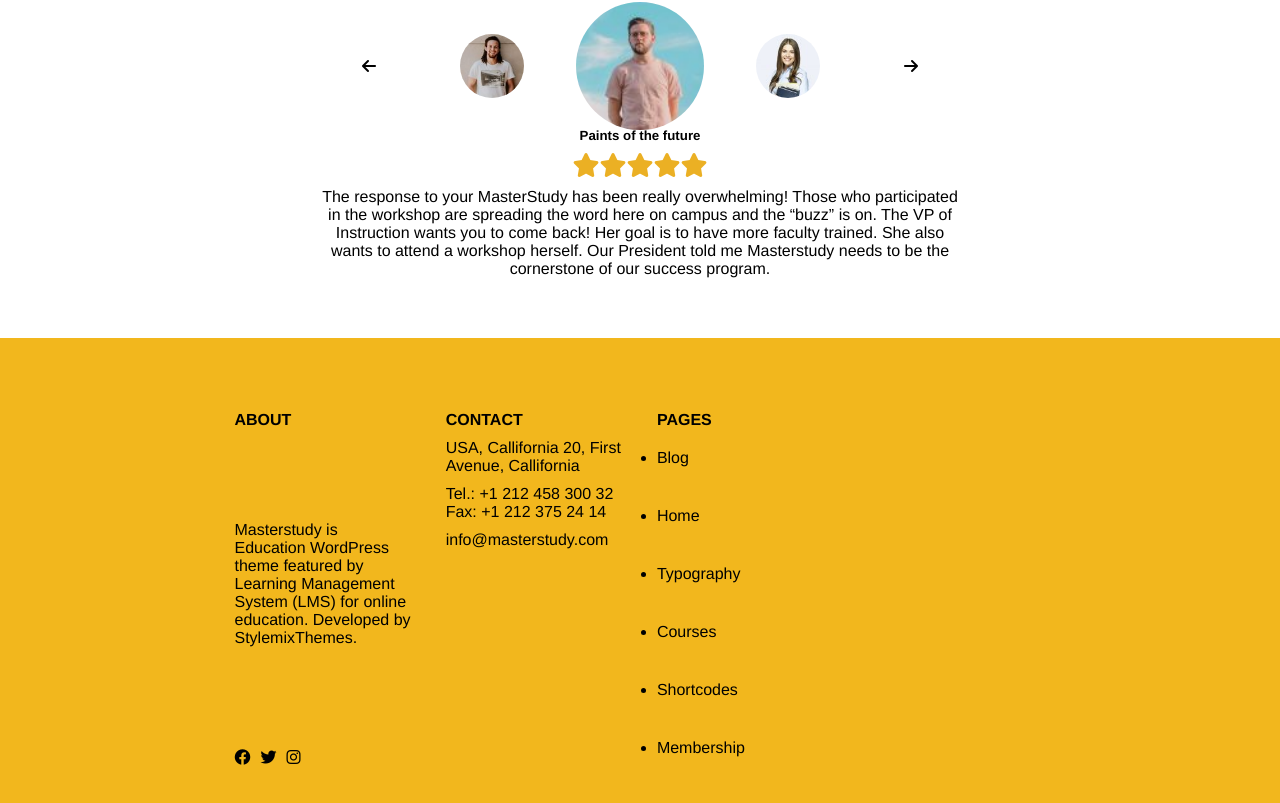
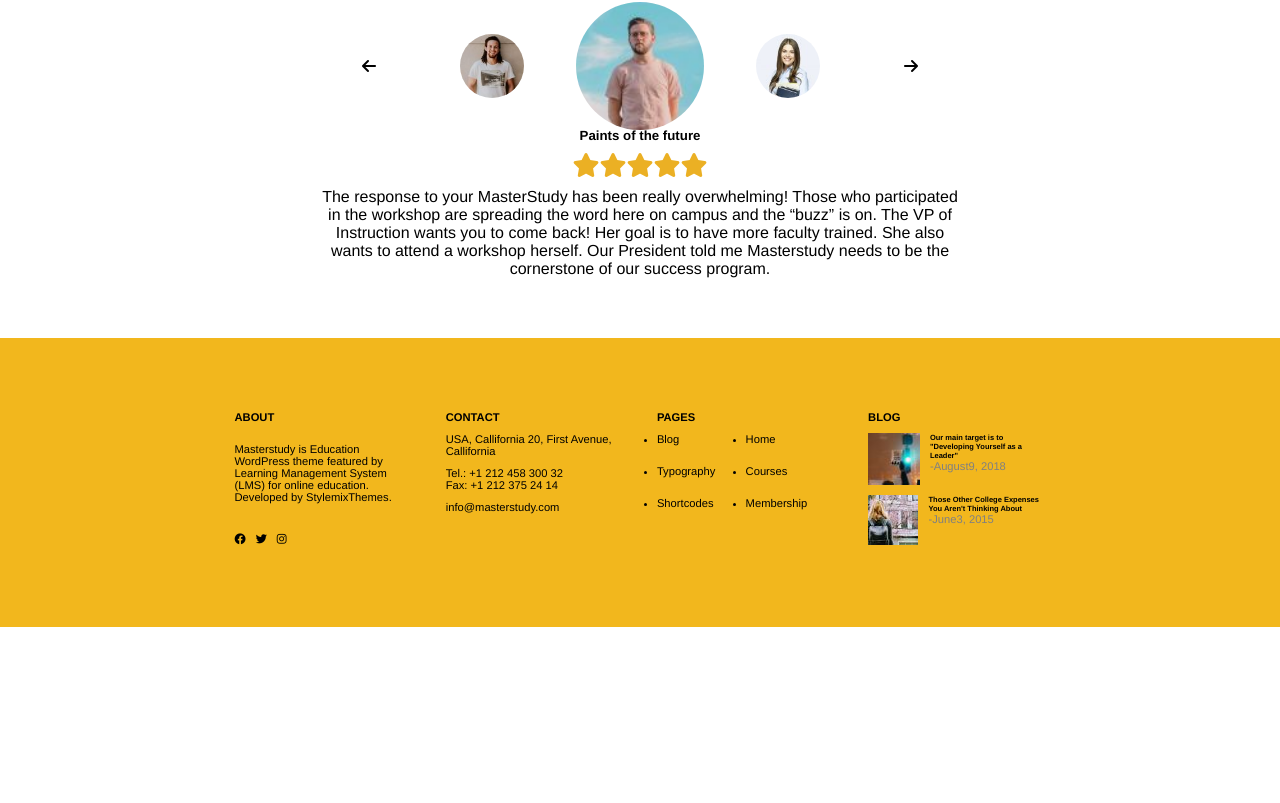
Before and after one commit to AndreaDeCeglia/proj-html-vuejs, a Vue app: page / in a window 1280 px wide. Shown: the part 3090-3893 px from the top of the page. After the commit the page ends 3717 px from the top, so only its background shows below. Built offline with nearby package versions, Linux system fonts and the light colour scheme.

Commit message:
footer done

```diff
--- a/src/components/BlogComp.vue
+++ b/src/components/BlogComp.vue
@@ -1,6 +1,14 @@
 <template>
   <div id="blog" class="flex-row">
     <img :src="require(`./../assets/img/${blogObj.image}`)" alt="">
+    <div class="margin-left10">
+        <h6>
+            {{ blogObj.title }}
+        </h6>
+        <p class="txt-gray">
+            {{ blogObj.date }}
+        </p>
+    </div>
   </div>
 </template>
 
@@ -18,7 +26,7 @@
 
 #blog{
     img{
-        width: 20;
+        width: 50%;
         aspect-ratio: 1/1;
     }
 }
--- a/src/components/FooterComp.vue
+++ b/src/components/FooterComp.vue
@@ -36,15 +36,15 @@
         </div>
 
         <!-- pages section -->
-        <div class="basis-25 padding-2">
+        <div class="basis-25 padding-2 txt-left">
             <h4>
                 PAGES
             </h4>
-            <ul class="flex-column wrap">
+            <ul class="flex-row wrap">
                 <li
                     v-for="n in pagesArray"
                     :key="n"
-                    class="basis1-3 margin20-0"
+                    class="basis-50 margin10-0"
                 >
                     {{ n }}
                 </li>
@@ -52,11 +52,15 @@
         </div>
 
         <!-- blogs section -->
-        <div class="basis-25 flex-column justify-around">
+        <div class="basis-25 padding-2">
+            <h4>
+                BLOG
+            </h4>
             <BlogComp
-                v-for="(element, index) in blogObj"
+                v-for="(element, index) in blogArray"
                 :key="index"
                 :blogObj="element"
+                class="margin10-0"
             />
         </div>
     </div>
@@ -87,6 +91,7 @@
 
 footer{
     background-color: #F2B71D;
+    font-size: .7rem;
 }
 
 </style>
```
